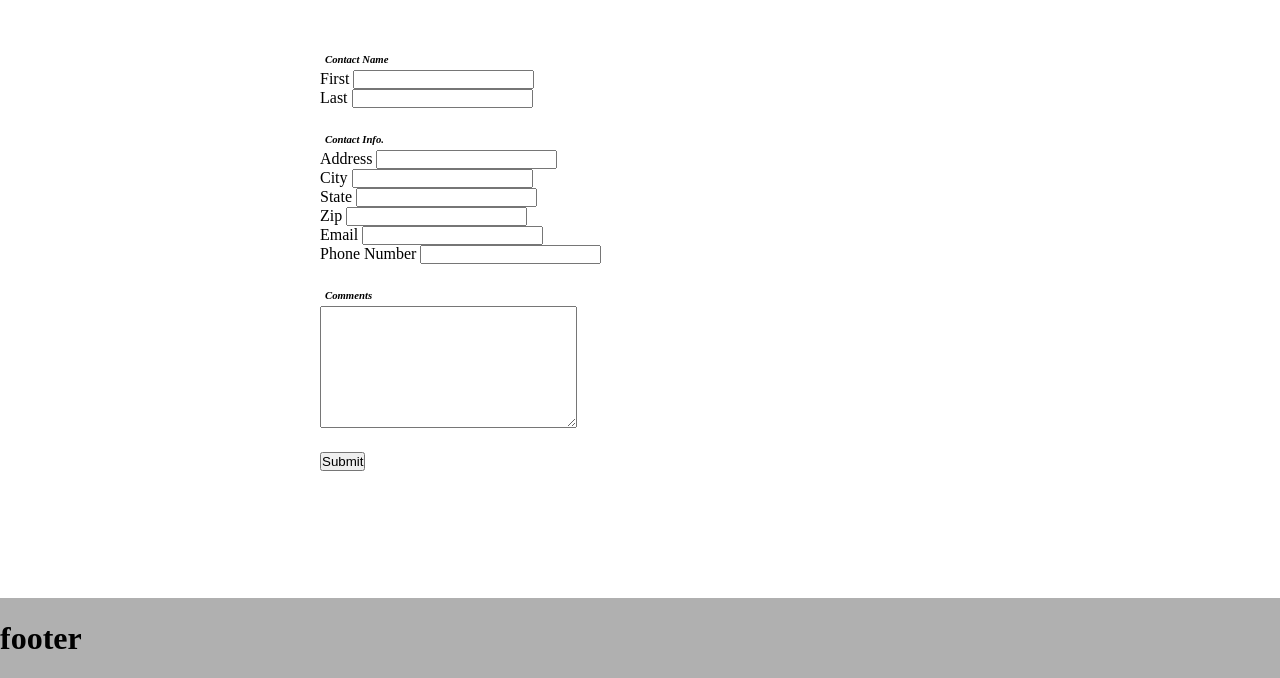
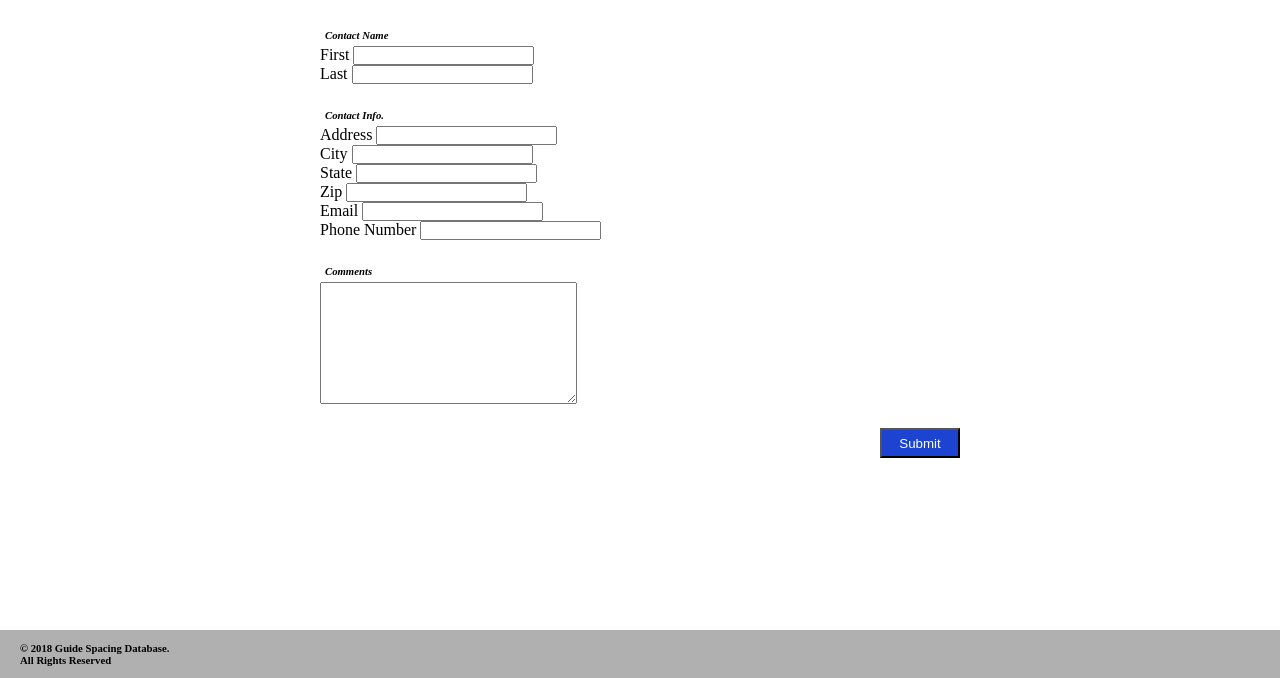
Before and after one commit to chris-stanton/BOILERPLATE-formSubmittal-one, a website: page public/index.html in a window 1280 px wide. Shown: the part 122-800 px from the top of the page. Drawn offline with Linux system fonts and the light colour scheme.

Commit message:
added styling

```diff
--- a/public/styles/desktop-main.css
+++ b/public/styles/desktop-main.css
@@ -24,7 +24,7 @@ main {
 header {
   display: flex;
   flex-direction: row;
-  height: 15vh;
+  height: 12vh;
   width: 100vw;
   align-items: center;
   background-color: #b0b0b0;
@@ -38,35 +38,49 @@ header img {
 form {
   display: flex;
   flex-direction: column;
-  height: 75vh;
+  height: 82vh;
   width: 100vw;
-  /* justify-content: center; */
-  /* align-items: flex-start; */
 }
-form span {
+form .error-message-container {
   display: flex;
   flex-direction: row;
   height: 5vh;
   width: 100vw;
   justify-content: center;
   align-items: center;
-  /* background-color: red; */
 }
 form section {
   width: 50%;
   margin: 10px auto;
+  justify-content: center;
+  align-items: center;
+  align-content: center;
 }
 form section h6 {
   font-style: italic;
   margin: 5px;
+}
+form .button-container {
+  display: flex;
+  flex-direction: row;
+  justify-content: flex-end;
+}
+form .button-container button {
+  height: 30px;
+  width: 80px;
+  background-color: #1c44d0;
+  color: #ffffff;
 }
 
 
 footer {
   display: flex;
   flex-direction: row;
-  height: 10vh;
+  height: 6vh;
   width: 100vw;
   align-items: center;
   background-color: #b0b0b0;
 }
+footer h6 {
+  padding-left: 20px;
+}
--- a/public/views/templates/footer.html
+++ b/public/views/templates/footer.html
@@ -1,2 +1,2 @@
 
-<h1>footer</h1>
+<h6>&copy; 2018 Guide Spacing Database.<br> All Rights Reserved</h6>
```
